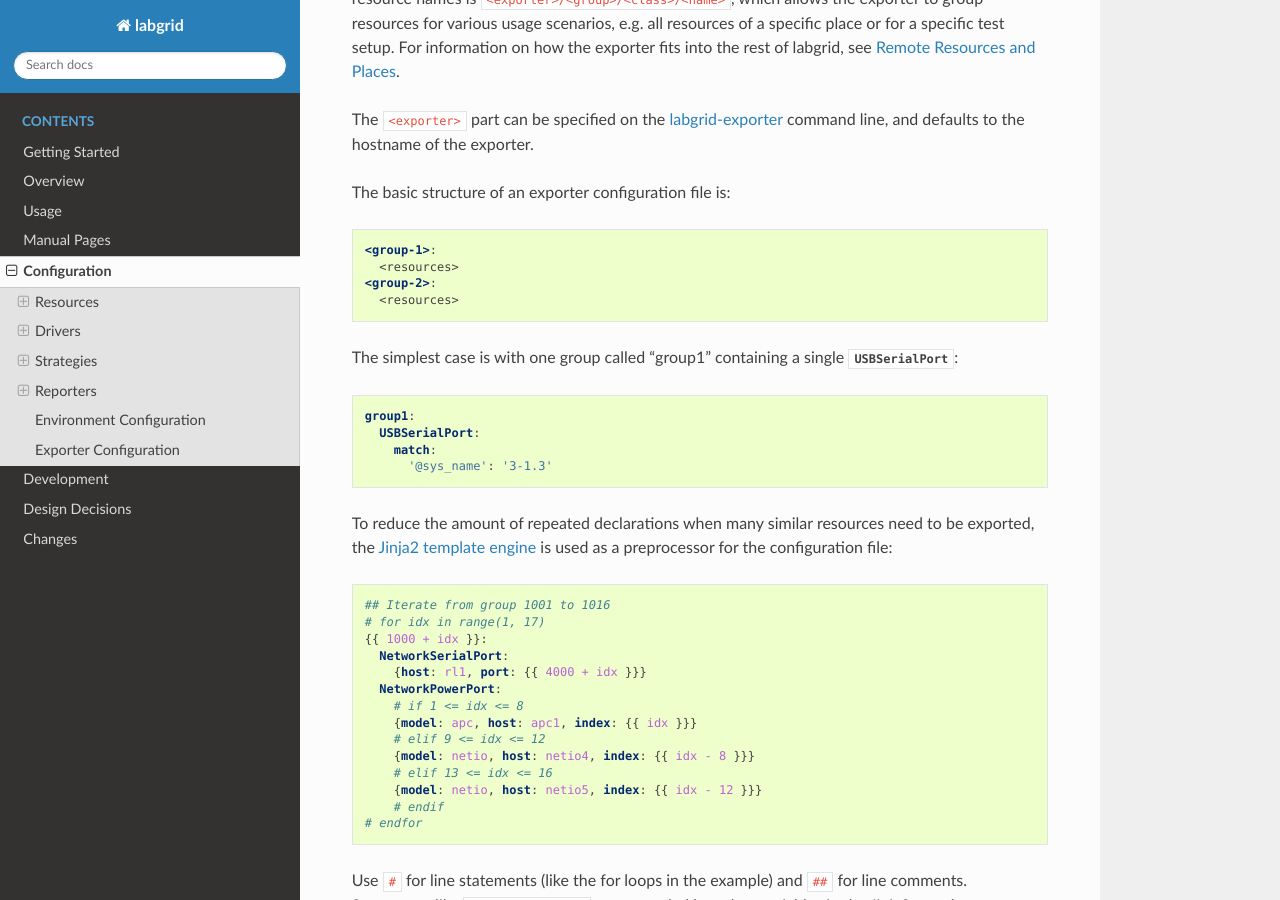
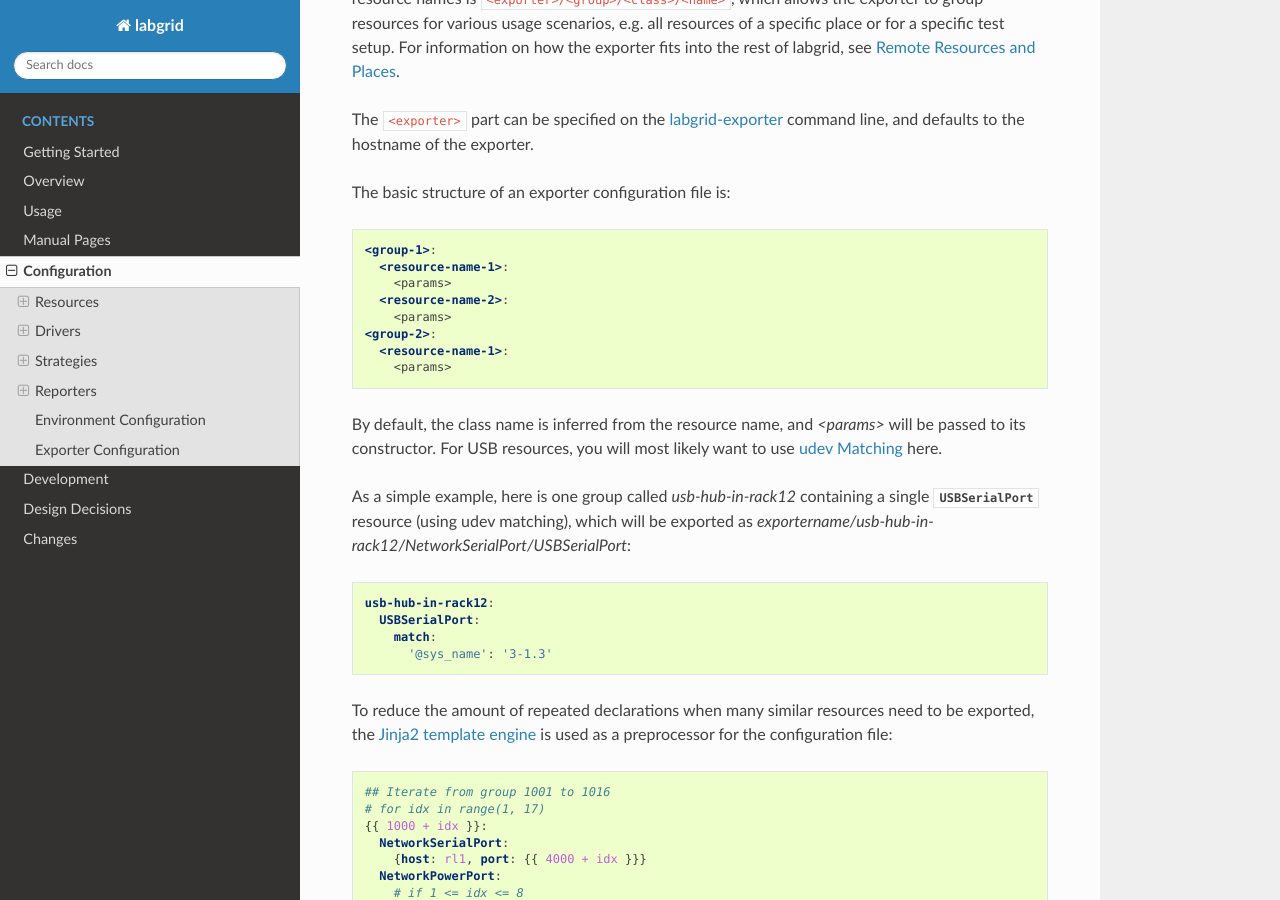
Before and after one commit to labgrid-project/labgrid, a Sphinx documentation site: the page built from doc/configuration.rst, in a window 1280 px wide and 900 px high, scrolled down 40456 px. Built offline with Sphinx 7.4.7 and the Read the Docs theme 2.0.0, drawn with Linux system fonts in a browser that asks for light colours; pages that are not in the unit, such as notebooks, are missing from menus.

Commit message:
doc/configuration: make exporter config more illustrative
Signed-off-by: Roland Hieber <rhi@pengutronix.de>

```diff
--- a/doc/configuration.rst
+++ b/doc/configuration.rst
@@ -1924,16 +1924,25 @@ The basic structure of an exporter configuration file is:
 .. code-block:: yaml
 
    <group-1>:
-     <resources>
+     <resource-name-1>:
+       <params>
+     <resource-name-2>:
+       <params>
    <group-2>:
-     <resources>
-
-The simplest case is with one group called "group1" containing a single
-:any:`USBSerialPort`:
-
-.. code-block:: yaml
-
-   group1:
+     <resource-name-1>:
+       <params>
+
+By default, the class name is inferred from the resource name,
+and `<params>` will be passed to its constructor.
+For USB resources, you will most likely want to use :ref:`udev-matching` here.
+
+As a simple example, here is one group called *usb-hub-in-rack12* containing
+a single :any:`USBSerialPort` resource (using udev matching), which will be
+exported as `exportername/usb-hub-in-rack12/NetworkSerialPort/USBSerialPort`:
+
+.. code-block:: yaml
+
+   usb-hub-in-rack12:
      USBSerialPort:
        match:
          '@sys_name': '3-1.3'
--- a/doc/getting_started.rst
+++ b/doc/getting_started.rst
@@ -321,6 +321,8 @@ See :ref:`remote-usage` for some more advanced features.
 For a complete reference have a look at the :doc:`labgrid-client(1) <man/client>`
 man page.
 
+.. _udev-matching:
+
 udev Matching
 -------------
 
```
